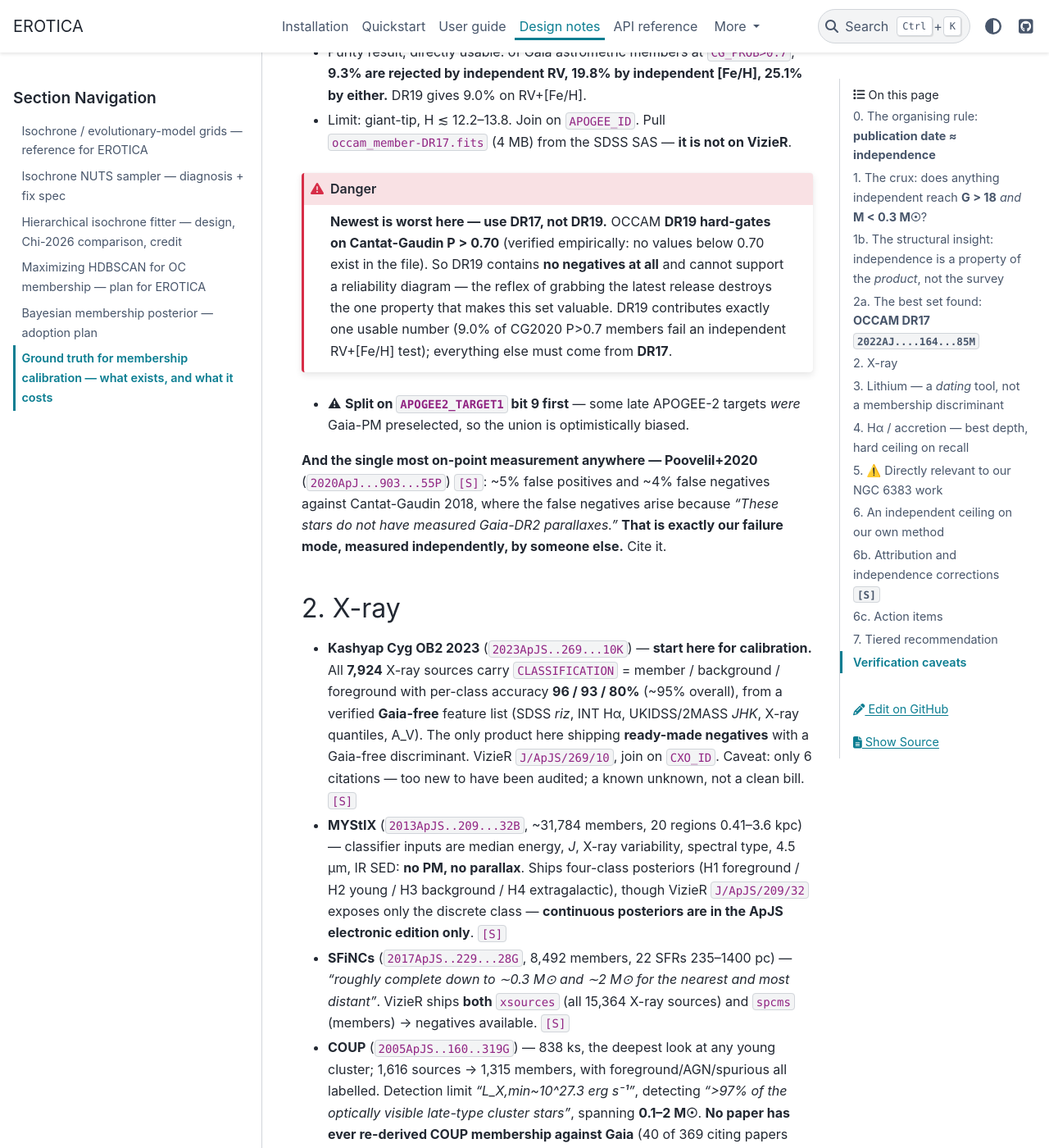
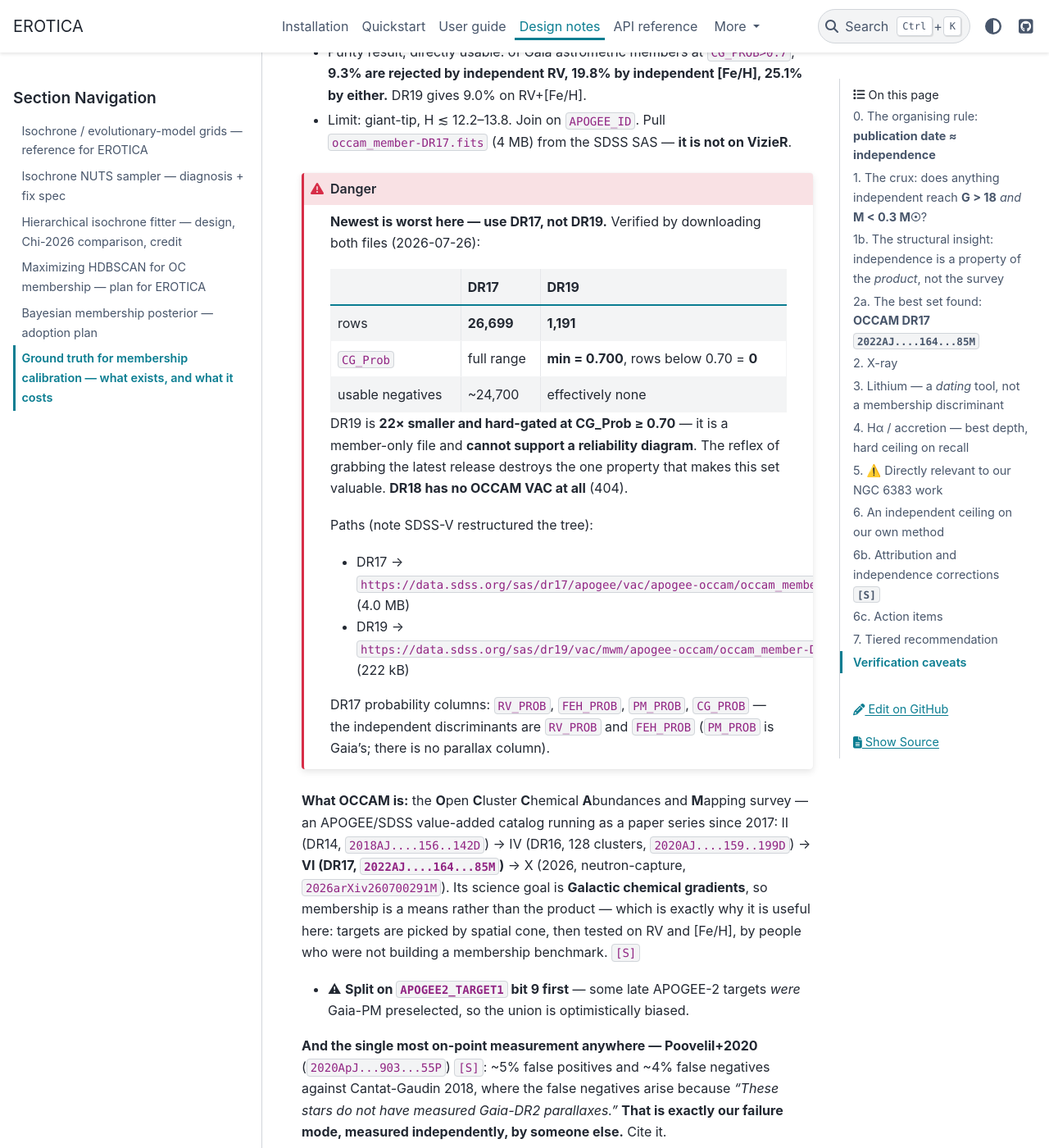
Before and after one commit to notluquis/erotica, a Sphinx documentation site: the page built from docs/design-notes/membership_ground_truth.md, in a window 1280 px wide and 1400 px high, scrolled down 2564 px. Shown: the whole window at 82% size. Built offline with Sphinx 7.4.7 and the PyData theme 0.15.4, drawn with Linux system fonts in a browser that asks for light colours; some of the changed text lies outside the part shown.

Commit message:
docs: verify OCCAM releases and the Hunt CDS gap by direct download
Replaced agent-reported claims with numbers measured here.

OCCAM: downloaded both member files. DR17 has 26,699 rows with the full CG_Prob
range; DR19 has 1,191 rows with min(CG_Prob)=0.700 and zero rows below the cut --
22x smaller and hard-gated, so it is member-only and cannot support a reliability
diagram. DR18 has no OCCAM VAC (404). Recorded the paths, since SDSS-V moved the
product from apogee/vac/ to vac/mwm/. Also recorded which columns are the
independent discriminants (RV_PROB, FEH_PROB; PM_PROB is Gaia's, no parallax
column) and what OCCAM actually is -- a chemical-gradient survey whose membership
is a means, not the product, which is why its target selection is a spatial cone.

Hunt CDS gap characterised precisely: the ReadMe for J/A+A/706/A341 declares BOTH
clusters.dat (233,917 rows) and members.csv (50,873,539 rows), but only
clusters.dat.gz is in the directory and members.csv returns 403. That is an ingest
gap rather than a policy, which makes the email a specific one-file ask -- and the
cluster-level table is usable today.

Added Hunt+2025 (2025A&A...699A.273H), the predecessor that builds the same
inject-into-Gaia-DR3-and-recover-with-HDBSCAN machinery, plus a warning that ADS
indexes an unrelated Emily Hunt.

Co-Authored-By: Claude Opus 5 (1M context) <noreply@anthropic.com>

````diff
--- a/docs/design-notes/membership_ground_truth.md
+++ b/docs/design-notes/membership_ground_truth.md
@@ -65,12 +65,33 @@ Ranks above the X-ray sets for *bright-end purity* because of how it was selecte
   the SDSS SAS — **it is not on VizieR**.
 
 ```{danger}
-**Newest is worst here — use DR17, not DR19.** OCCAM **DR19 hard-gates on Cantat-Gaudin P > 0.70**
-(verified empirically: no values below 0.70 exist in the file). So DR19 contains **no negatives at
-all** and cannot support a reliability diagram — the reflex of grabbing the latest release destroys
-the one property that makes this set valuable. DR19 contributes exactly one usable number (9.0% of
-CG2020 P>0.7 members fail an independent RV+[Fe/H] test); everything else must come from **DR17**.
+**Newest is worst here — use DR17, not DR19.** Verified by downloading both files (2026-07-26):
+
+| | DR17 | DR19 |
+|---|---|---|
+| rows | **26,699** | **1,191** |
+| `CG_Prob` | full range | **min = 0.700**, rows below 0.70 = **0** |
+| usable negatives | ~24,700 | effectively none |
+
+DR19 is **22× smaller and hard-gated at CG_Prob ≥ 0.70** — it is a member-only file and **cannot
+support a reliability diagram**. The reflex of grabbing the latest release destroys the one property
+that makes this set valuable. **DR18 has no OCCAM VAC at all** (404).
+
+Paths (note SDSS-V restructured the tree):
+- DR17 → `https://data.sdss.org/sas/dr17/apogee/vac/apogee-occam/occam_member-DR17.fits` (4.0 MB)
+- DR19 → `https://data.sdss.org/sas/dr19/vac/mwm/apogee-occam/occam_member-DR19.fits` (222 kB)
+
+DR17 probability columns: `RV_PROB`, `FEH_PROB`, `PM_PROB`, `CG_PROB` — the independent discriminants
+are `RV_PROB` and `FEH_PROB` (`PM_PROB` is Gaia's; there is no parallax column).
 ```
+
+**What OCCAM is:** the **O**pen **C**luster **C**hemical **A**bundances and **M**apping survey — an
+APOGEE/SDSS value-added catalog running as a paper series since 2017: II (DR14, `2018AJ....156..142D`)
+→ IV (DR16, 128 clusters, `2020AJ....159..199D`) → **VI (DR17, `2022AJ....164...85M`)** → X (2026,
+neutron-capture, `2026arXiv260700291M`). Its science goal is **Galactic chemical gradients**, so
+membership is a means rather than the product — which is exactly why it is useful here: targets are
+picked by spatial cone, then tested on RV and [Fe/H], by people who were not building a membership
+benchmark. `[S]`
 - ⚠ **Split on `APOGEE2_TARGET1` bit 9 first** — some late APOGEE-2 targets *were* Gaia-PM
   preselected, so the union is optimistically biased.
 
@@ -223,11 +244,25 @@ astrometric clustering measured *without* our method — cite it rather than dis
 
 ## 6c. Action items
 
-1. **Email `emily.lauren.hunt@univie.ac.at`.** Hunt+2026 Table B.2 — **50,873,539 rows with observed
-   *and* true astrometry** — is documented at CDS `J/A+A/706/A341` but **not served** (confirmed four
-   ways: HTTP 403, VizieR "table does not exist", FTP listing, full tarball). The paper explicitly
-   invites our use case: *"a tool for a future work to derive direct calibration factors for HR24's
-   membership lists."* This is the best-shaped truth set in existence for us.
+1. **Email `emily.lauren.hunt@univie.ac.at` — with a specific ask.** Re-verified 2026-07-26 at CDS
+   `J/A+A/706/A341`: the **ReadMe documents both files** —
+
+   | File | Records | Status |
+   |---|---|---|
+   | `clusters.dat` (Table B.1, simulated clusters) | 233,917 | ✅ **served** as `clusters.dat.gz` |
+   | `members.csv` (Table B.2, all simulated stars + recovered Gaia stars) | **50,873,539** | ❌ **HTTP 403**, absent from the directory listing |
+
+   So this is a **CDS ingest gap, not a policy** — the ReadMe declares `members.csv`, the directory
+   omits it. Ask for that one file (or a mirror). The paper explicitly invites the use case:
+   *"a tool for a future work to derive direct calibration factors for HR24's membership lists."*
+   **Meanwhile Table B.1 is already usable** for cluster-level completeness.
+
+   Related and worth reading first — **Hunt+2025** (`2025A&A...699A.273H`, *"The completeness of the
+   open cluster census towards the Galactic anticentre"*) is the predecessor that builds the
+   machinery: *"we inject mock clusters into Gaia DR3 data, and attempt to recover them in a blind
+   search using HDBSCAN."* Same injection-recovery infrastructure, published a year earlier. `[S]`
+   ⚠ ADS also indexes a **different Emily Hunt** (shark dentition, meteorology) — filter author
+   searches carefully.
 2. **Pull `occam_member-DR17.fits`** from the SDSS SAS and split on `APOGEE2_TARGET1` bit 9.
 3. **Re-derive the Kalari+2019 NGC 6383 sample** from VPHAS+ DR2 (§5) — bears on the P07 thread about
    CTTS removed by the 2σ parallax clip.
````
